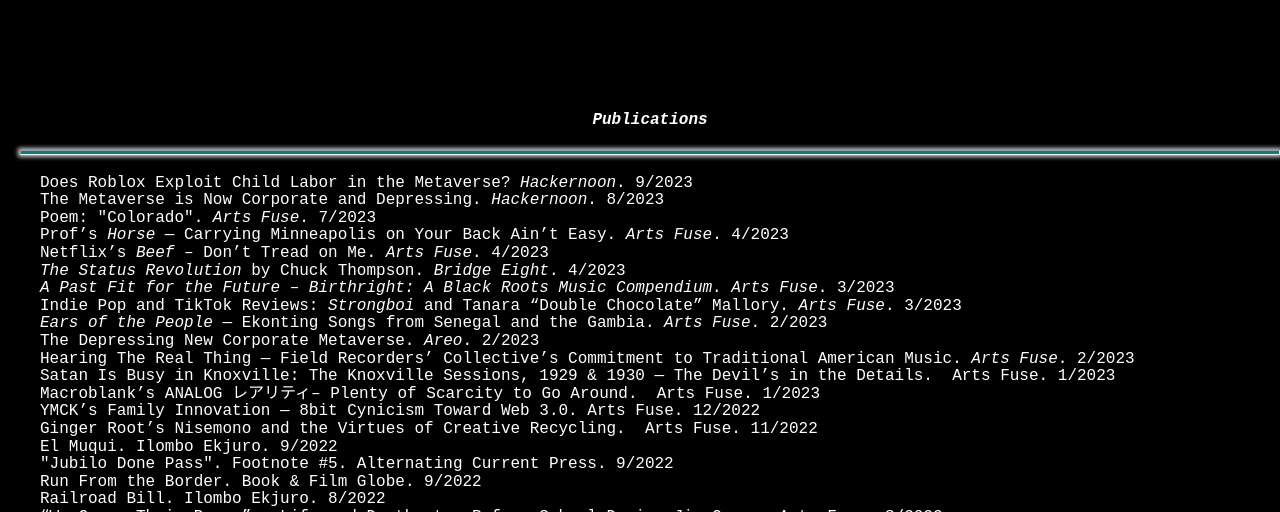
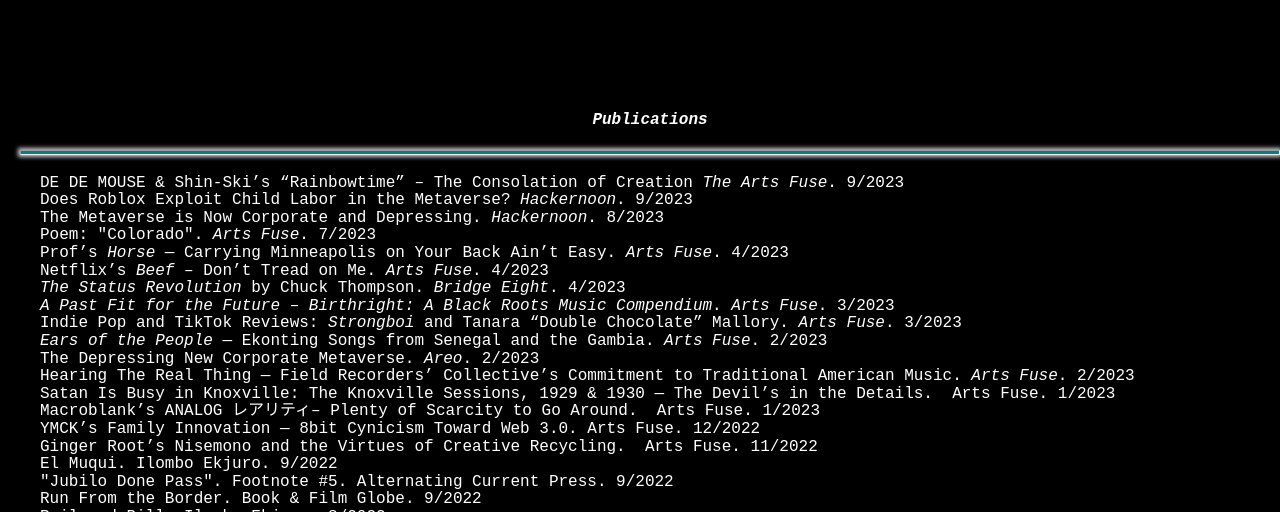
Before and after one commit to jeremyrayjewell/jeremyrayjewell.github.io, a plain HTML site: page index.html in a window 1280 px wide. Shown: the part 288-800 px from the top of the page. Drawn offline with Linux system fonts and the light colour scheme.

Commit message:
Update index.html

```diff
--- a/index.html
+++ b/index.html
@@ -22,6 +22,12 @@
     <hr>
 <!-- Links start here -->
   <div id="pub-list">
+
+<!-- de de mouse and shin-ski -->
+<p><a href="https://artsfuse.org/280360/"
+  target="_blank" rel="noreferrer noopener"><span>DE DE MOUSE & Shin-Ski’s “Rainbowtime” – The Consolation of Creation
+    <span style="font-style:italic;">The Arts Fuse</span>. 9/2023</span></a></p>
+
 
 <!-- roblox -->
 <p><a href="https://hackernoon.com/does-roblox-exploit-child-labor-in-the-metaverse"
```
